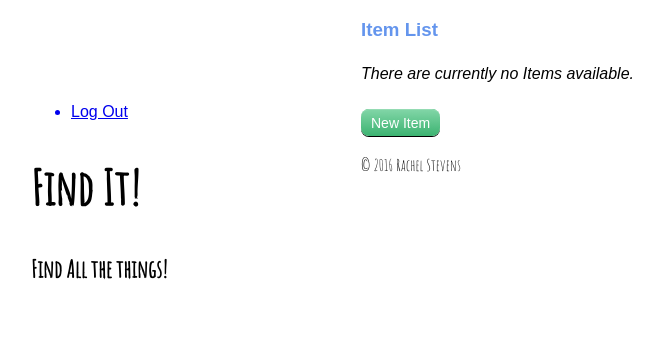
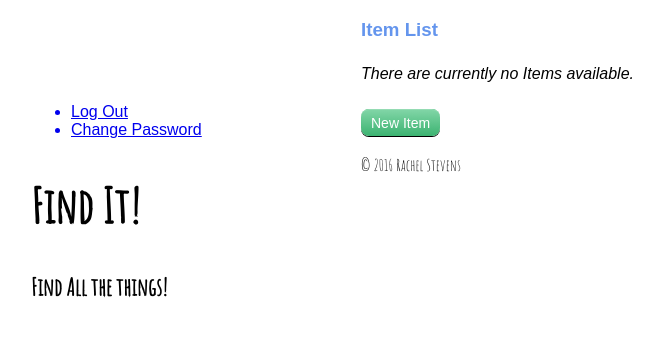
Before and after one commit to raq929/find-it, a Django app: page /item/ in a window 1280 px wide. Shown: the part 41-378 px from the top of the page, without its empty margins (29-692 px from the left). Run offline with Django 3.2, Linux system fonts and the light colour scheme; the visitor is signed in with stand-in values (Sample User, id 1); data that the repository does not hold is empty; style sheets or scripts are compiled from the project's sources; parts of the project's set-up code (start-up, migrations or seed data) failed here and were passed over; some web fonts are replaced.

Commit message:
Implement change password functionality.
* give red text to error lists provied by django
* create templates for form and success message
* create urls
* tested manually

```diff
--- a/templates/base.html
+++ b/templates/base.html
@@ -54,6 +54,9 @@
           <a href="{% url 'dj-auth:logout' %}?next={{ request.path }}">
             <li>Log Out</li>
           </a>
+          <a href="{% url 'dj-auth:pw_change' %}?next={{ request.path }}">
+            <li>Change Password</li>
+          </a>
           {% else %}
           <a href="{% url 'dj-auth:login' %}?next={{ request.path }}">
             <li>Login</li>
--- a/templates/styles/lists.scss
+++ b/templates/styles/lists.scss
@@ -38,3 +38,7 @@ main .buttons {
     font-size: 1.2em;
   }
 }
+
+.errorlist {
+  color: red;
+}
--- a/user/urls.py
+++ b/user/urls.py
@@ -1,9 +1,28 @@
-from django.conf.urls import url
+from django.conf.urls import include, url
 from django.contrib.auth import \
   views as auth_views
 from django.contrib.auth.forms import \
   AuthenticationForm
+from django.core.urlresolvers import reverse_lazy
 from django.views.generic import RedirectView
+
+
+
+password_urls = [
+  url(r'^change/$',
+    auth_views.password_change,
+    { 'template_name':
+        'user/password_change_form.html',
+      'post_change_redirect': reverse_lazy(
+        'dj-auth:pw_change_done')},
+    name='pw_change'),
+  url(r'^change/done$',
+    auth_views.password_change_done,
+    { 'template_name':
+        'user/password_change_done.html'},
+    name='pw_change_done'),
+
+]
 
 urlpatterns = [
   url(r'^login/$',
@@ -17,4 +36,5 @@ urlpatterns = [
         { 'form': AuthenticationForm },
     },
     name='logout'),
+  url(r'^password/', include(password_urls))
 ]
```
Also changed, not shown: user/templates/user/password_change_done.html (added, +9 -0 lines), user/templates/user/password_change_form.html (added, +19 -0 lines).
